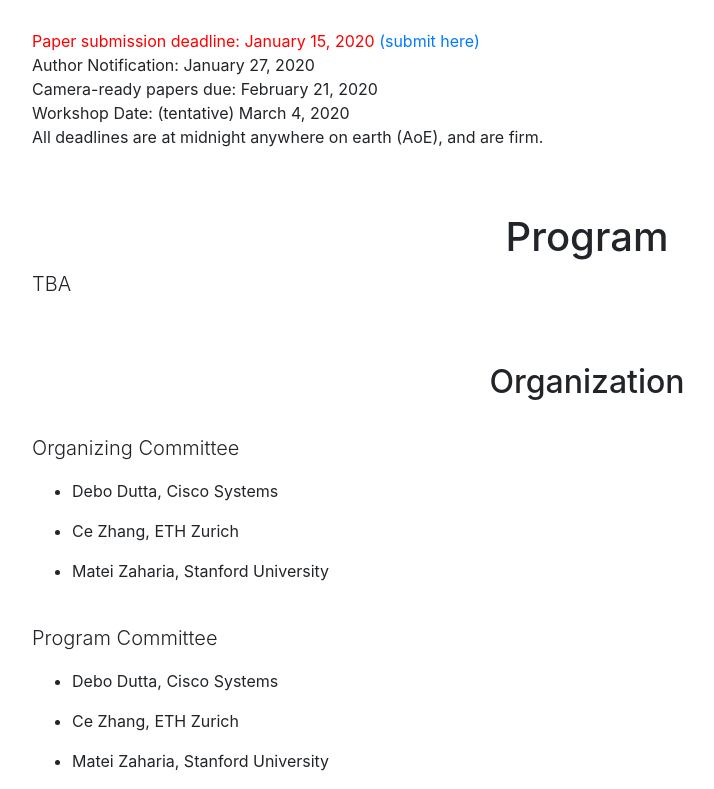
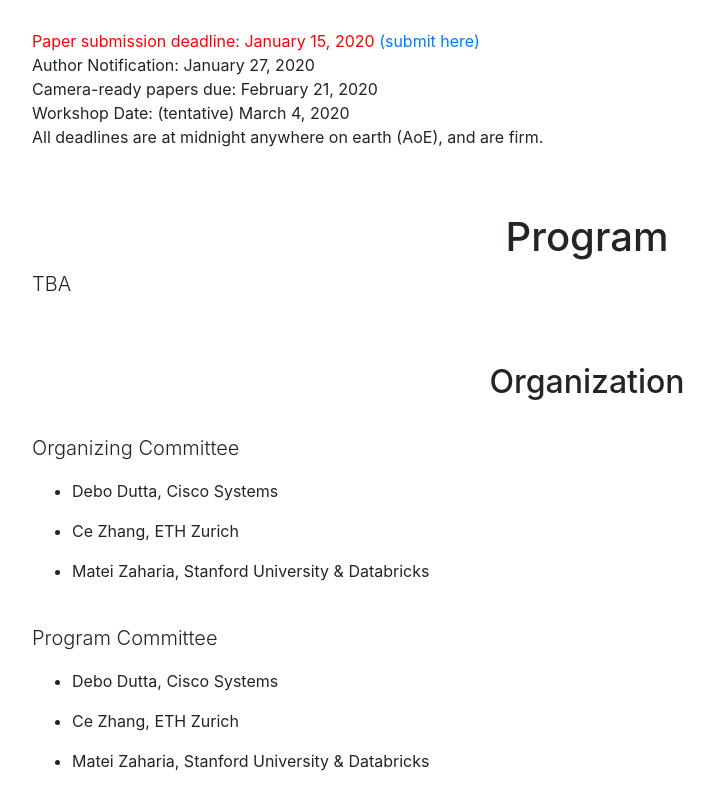
Before and after one commit to mlops-systems/mlops-systems.github.io, a plain HTML site: page index.html in a window 1280 px wide. Shown: the part 1581-2370 px from the top of the page, without its empty margins (53-767 px from the left). Drawn offline with nearby package versions, Linux system fonts and the light colour scheme.

Commit message:
Update index.html

```diff
--- a/index.html
+++ b/index.html
@@ -136,14 +136,14 @@
           <ul>
             <li> <p align="left"> Debo Dutta, Cisco Systems       </p> </li>
             <li> <p align="left"> Ce Zhang, ETH Zurich    </p></li>
-            <li> <p align="left"> Matei Zaharia, Stanford University      </p></li>
+            <li> <p align="left"> Matei Zaharia, Stanford University &amp; Databricks      </p></li>
           </ul>
           <br>
           <p class="lead" align="justify">Program Committee</p>
           <ul>
             <li> <p align="left"> Debo Dutta, Cisco Systems 			</p> </li>
             <li> <p align="left"> Ce Zhang, ETH Zurich 		</p></li>
-            <li> <p align="left"> Matei Zaharia, Stanford University 			</p></li>
+            <li> <p align="left"> Matei Zaharia, Stanford University  &amp; Databricks			</p></li>
           </ul>
         </div>
       </div>
```
